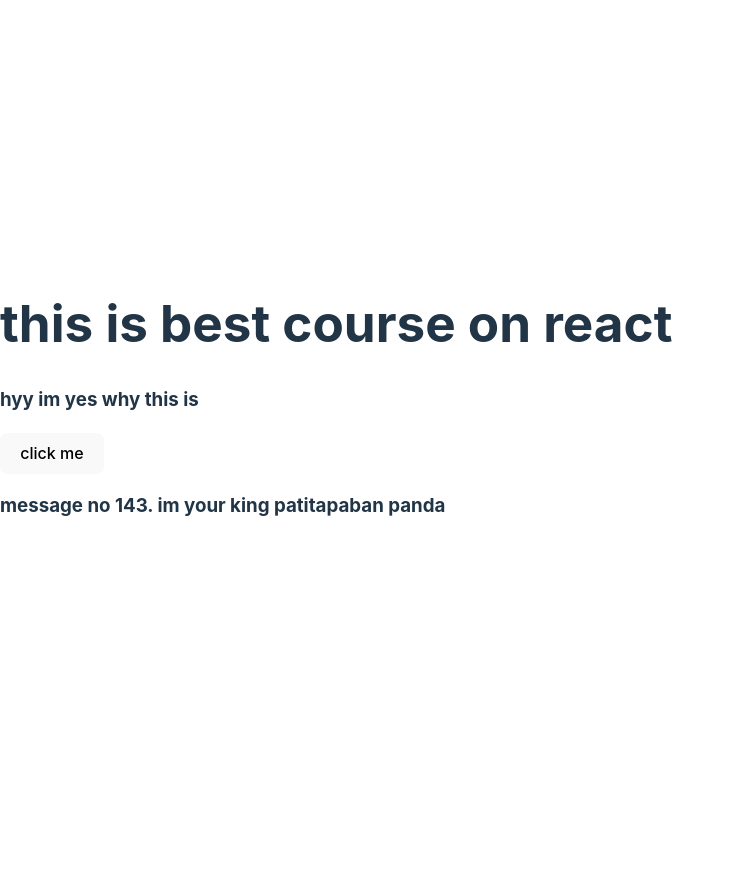
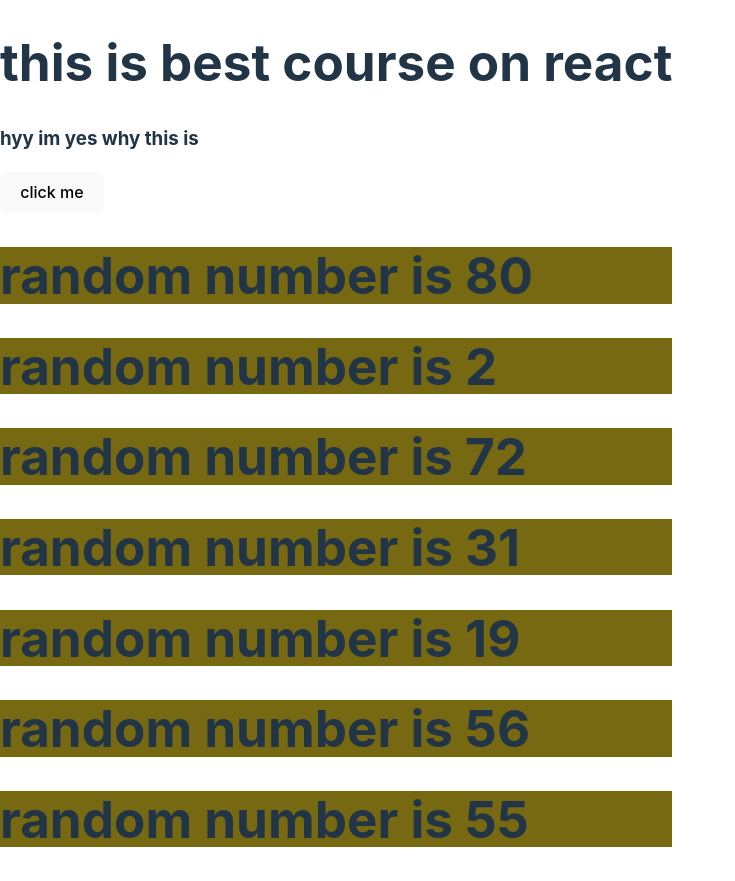
Before and after one commit to dg-codingbapunu/first-react-code, a React (Vite) app: page / in a window 1280 px wide. Shown: the whole page, without its empty margins (0-735 px from the left). Before the commit the page ends 800 px from the top, so only its background shows below. Built offline with nearby package versions, Linux system fonts and the light colour scheme.

Commit message:
reusable

```diff
--- a/src/App.jsx
+++ b/src/App.jsx
@@ -1,11 +1,17 @@
-import Learn from "./Learn";
+import Random from "./Random";
 function App() {
   return (
     <div>
       <h1>this is best course on react</h1>
       <h3>hyy im yes why this is </h3>
       <button>click me</button>
-      <Learn></Learn>
+      <Random></Random>
+      <Random></Random>
+      <Random></Random>
+      <Random></Random>
+      <Random></Random>
+      <Random></Random>
+      <Random></Random>
     </div>
   );
 }
--- /dev/null
+++ b/src/Random.jsx
@@ -0,0 +1,10 @@
+function Random() {
+  let Number = Math.random() * 100;
+
+  return (
+    <h1 style={{ "background-color": "#776912" }}>
+      random number is {Math.round(Number)}
+    </h1>
+  );
+}
+export default Random;
```
